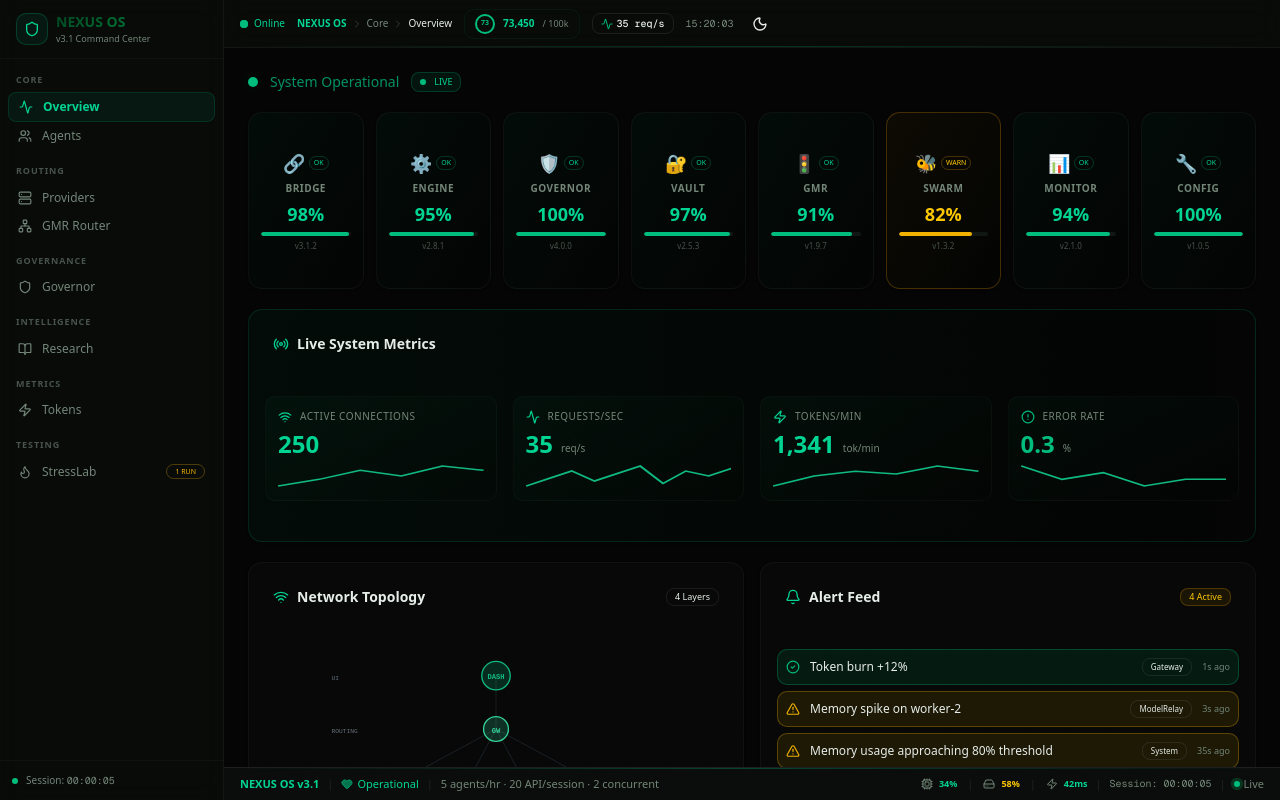
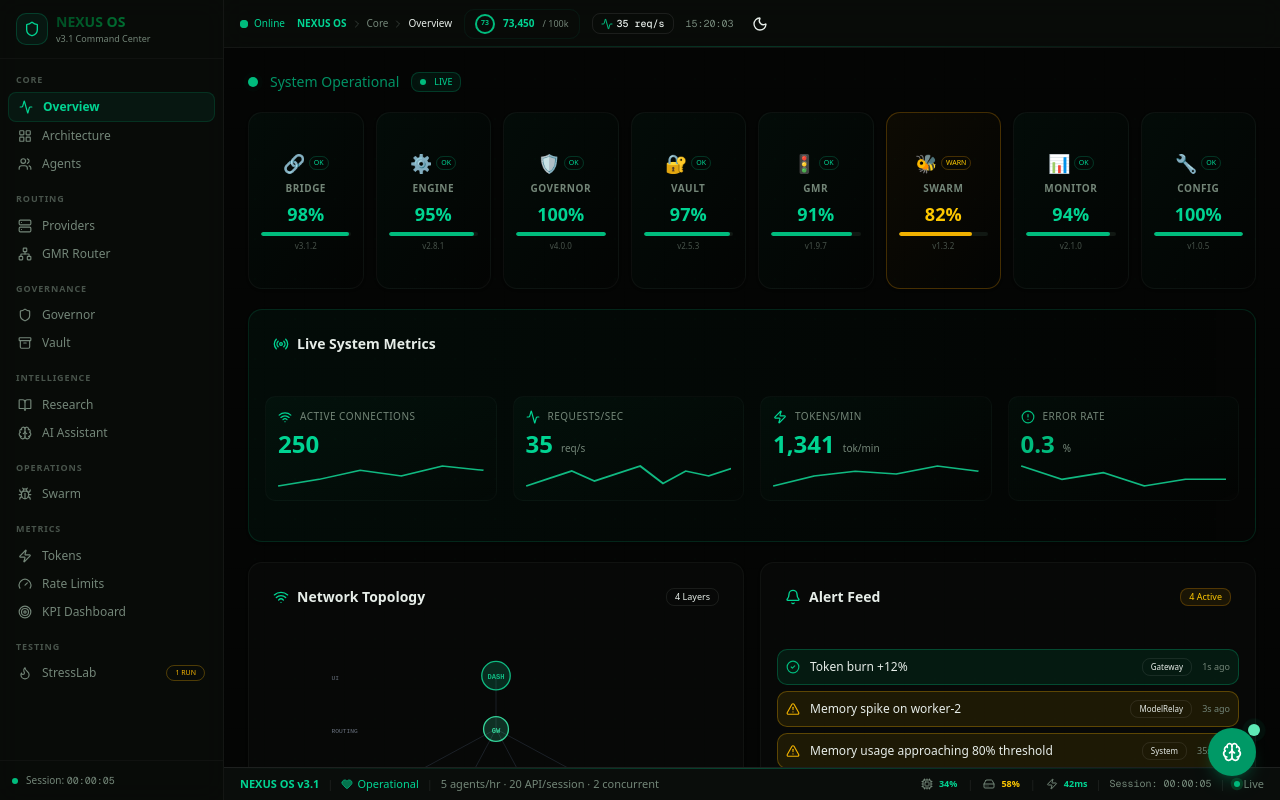
Before and after one commit to specimba/NEXUS-A2A-OS, a Next.js app: page / in a window 1280 px wide. Built offline with nearby package versions, Linux system fonts and the light colour scheme.

Commit message:
15ae830f-e378-4d8b-ae29-7a039ba41ce3

```diff
--- a/src/app/page.tsx
+++ b/src/app/page.tsx
@@ -18,7 +18,7 @@ import {
   Cog, Brain, MessageSquare, TrendingUp, AlertCircle, Monitor,
   GitBranch, Package, Lock, FileText, Target, Sparkles,
   Menu, X, Command, Timer, ShieldCheck, Flame,
-  Loader2,
+  Loader2, Archive, Bug, LayoutGrid,
 } from 'lucide-react'
 
 // ─── Dynamic imports for full tab components (ssr: false avoids hydration mismatch) ──
@@ -29,6 +29,36 @@ const FullStressLabTab = dynamic(
 
 const FullResearchTab = dynamic(
   () => import('@/components/nexus/tabs/research-tab').then(m => ({ default: m.ResearchTab })),
+  { ssr: false, loading: () => <TabLoader /> }
+)
+
+const FullVaultTab = dynamic(
+  () => import('@/components/nexus/tabs/vault-tab').then(m => ({ default: m.VaultTab })),
+  { ssr: false, loading: () => <TabLoader /> }
+)
+
+const FullSwarmTab = dynamic(
+  () => import('@/components/nexus/tabs/swarm-tab').then(m => ({ default: m.SwarmTab })),
+  { ssr: false, loading: () => <TabLoader /> }
+)
+
+const FullArchitectureTab = dynamic(
+  () => import('@/components/nexus/tabs/architecture-tab').then(m => ({ default: m.ArchitectureTab })),
+  { ssr: false, loading: () => <TabLoader /> }
+)
+
+const FullAIChatTab = dynamic(
+  () => import('@/components/nexus/tabs/ai-chat-tab').then(m => ({ default: m.AiChatTab })),
+  { ssr: false, loading: () => <TabLoader /> }
+)
+
+const FullRateLimitTab = dynamic(
+  () => import('@/components/nexus/tabs/rate-limit-tab').then(m => ({ default: m.RateLimitTab })),
+  { ssr: false, loading: () => <TabLoader /> }
+)
+
+const FullKpiTab = dynamic(
+  () => import('@/components/nexus/tabs/kpi-tab').then(m => ({ default: m.KpiTab })),
   { ssr: false, loading: () => <TabLoader /> }
 )
 
@@ -47,12 +77,18 @@ function TabLoader() {
 
 const TABS = [
   { id: 'overview', label: 'Overview', icon: Activity, group: 'Core' },
+  { id: 'architecture', label: 'Architecture', icon: LayoutGrid, group: 'Core' },
+  { id: 'agents', label: 'Agents', icon: Users, group: 'Core' },
   { id: 'providers', label: 'Providers', icon: Server, group: 'Routing' },
-  { id: 'agents', label: 'Agents', icon: Users, group: 'Core' },
   { id: 'gmr', label: 'GMR Router', icon: Network, group: 'Routing' },
   { id: 'governor', label: 'Governor', icon: Shield, group: 'Governance' },
+  { id: 'vault', label: 'Vault', icon: Archive, group: 'Governance' },
   { id: 'research', label: 'Research', icon: BookOpen, group: 'Intelligence' },
+  { id: 'aichat', label: 'AI Assistant', icon: Brain, group: 'Intelligence' },
+  { id: 'swarm', label: 'Swarm', icon: Bug, group: 'Operations' },
   { id: 'tokens', label: 'Tokens', icon: Zap, group: 'Metrics' },
+  { id: 'ratelimits', label: 'Rate Limits', icon: Gauge, group: 'Metrics' },
+  { id: 'kpi', label: 'KPI Dashboard', icon: Target, group: 'Metrics' },
   { id: 'stresslab', label: 'StressLab', icon: Flame, group: 'Testing' },
 ] as const
 
@@ -416,6 +452,8 @@ export default function NexusDashboard() {
     switch (activeTab) {
       case 'overview':
         return <OverviewTab />
+      case 'architecture':
+        return <FullArchitectureTab />
       case 'providers':
         return <ProvidersTab />
       case 'agents':
@@ -424,10 +462,20 @@ export default function NexusDashboard() {
         return <GMRTab />
       case 'governor':
         return <GovernorTab />
+      case 'vault':
+        return <FullVaultTab />
       case 'research':
         return <FullResearchTab />
+      case 'aichat':
+        return <FullAIChatTab />
+      case 'swarm':
+        return <FullSwarmTab />
       case 'tokens':
         return <TokensTab />
+      case 'ratelimits':
+        return <FullRateLimitTab />
+      case 'kpi':
+        return <FullKpiTab />
       case 'stresslab':
         return <FullStressLabTab />
       default:
@@ -1038,7 +1086,7 @@ export default function NexusDashboard() {
 
         {/* Nav Items */}
         <nav className="flex-1 overflow-y-auto custom-scrollbar p-2 space-y-0.5">
-          {['Core', 'Routing', 'Governance', 'Intelligence', 'Metrics', 'Testing'].map(group => {
+          {['Core', 'Routing', 'Governance', 'Intelligence', 'Operations', 'Metrics', 'Testing'].map(group => {
             const groupTabs = TABS.filter(t => t.group === group)
             if (groupTabs.length === 0) return null
             return (
@@ -1182,6 +1230,21 @@ export default function NexusDashboard() {
           </div>
         </footer>
       </div>
+
+      {/* AI Assistant FAB */}
+      {activeTab !== 'aichat' && (
+        <button
+          onClick={() => setActiveTab('aichat')}
+          className="fixed bottom-6 right-6 z-50 h-12 w-12 rounded-full bg-emerald-600 hover:bg-emerald-500 text-white shadow-lg shadow-emerald-600/25 flex items-center justify-center transition-all duration-200 hover:scale-110 group"
+          aria-label="Open AI Assistant"
+        >
+          <Brain className="h-5 w-5" />
+          <span className="absolute -top-1 -right-1 flex h-3 w-3">
+            <span className="animate-ping absolute inline-flex h-full w-full rounded-full bg-emerald-400 opacity-75" />
+            <span className="relative inline-flex h-3 w-3 rounded-full bg-emerald-300" />
+          </span>
+        </button>
+      )}
     </div>
   )
 }
```
Also changed, not shown: 2 other files (tests, documents, lock files or other folders).
